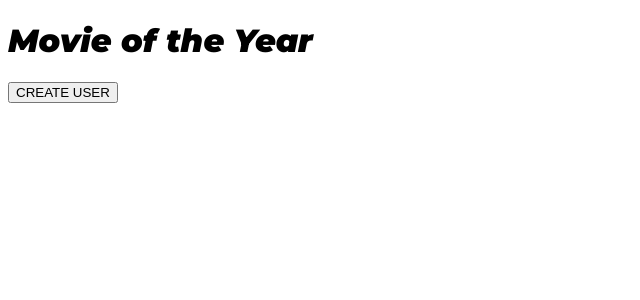
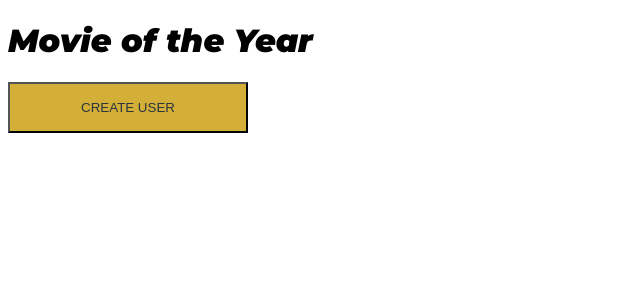
Before and after one commit to Joe-noh/moty, a SvelteKit app: page / in a window 1280 px wide. Shown: the top 300 px of the page, without its empty margins (0-640 px from the left). Built offline with nearby package versions, Linux system fonts and the light colour scheme; no server answers.

Commit message:
button component

```diff
--- /dev/null
+++ b/src/lib/components/button.svelte
@@ -0,0 +1,16 @@
+<script lang="ts">
+  export let type: 'button' | 'submit' | 'reset' = 'button'
+</script>
+
+<button class="button" {type} on:click>
+  <slot />
+</button>
+
+<style>
+  .button {
+    background-color: var(--primary-color);
+    color: var(--background-color);
+    padding: 1rem 2rem;
+    min-width: 240px;
+  }
+</style>
--- a/src/routes/+page.svelte
+++ b/src/routes/+page.svelte
@@ -1,6 +1,7 @@
 <script lang="ts">
   import { onMount } from 'svelte'
   import { initializeFirebase, login } from '$lib/firebase'
+  import Button from '$lib/components/button.svelte'
 
   let signinForm: HTMLFormElement
   let idTokenInput: HTMLInputElement
@@ -23,5 +24,5 @@
 
 <form action="/users" method="post" bind:this={signinForm}>
   <input type="hidden" name="idToken" bind:this={idTokenInput} />
-  <button type="submit" on:click={(e) => signin(e)}>CREATE USER</button>
+  <Button type="submit" on:click={(e) => signin(e)}>CREATE USER</Button>
 </form>
```
